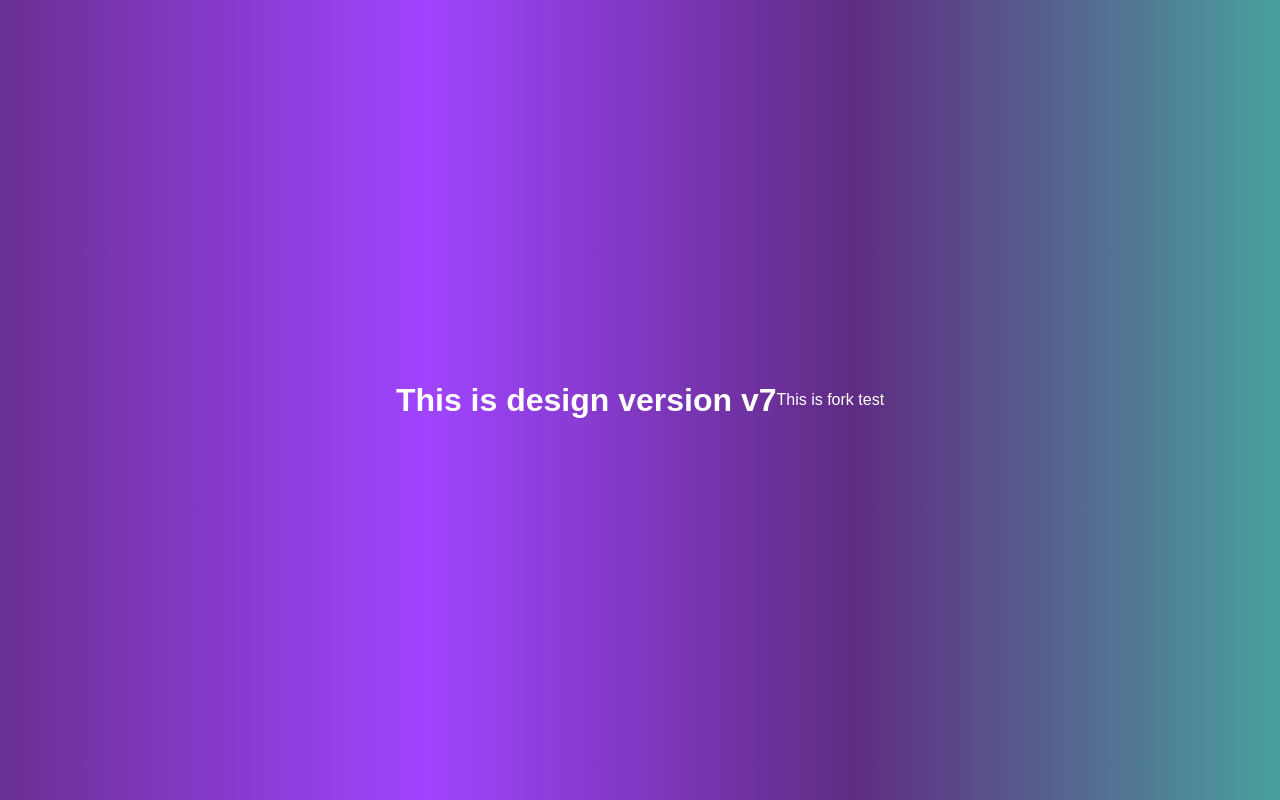
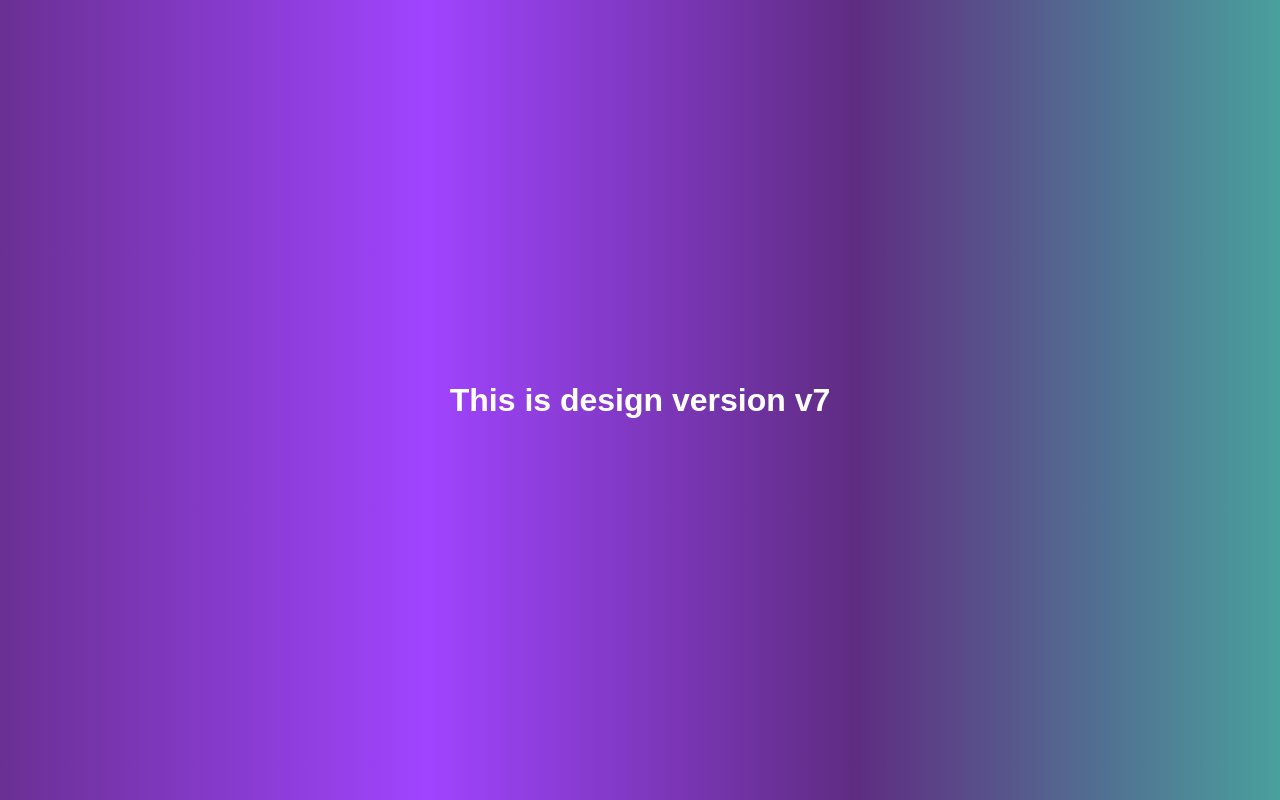
Before and after one commit to Ananyabhanja/git.practice, a plain HTML site: page index.html in a window 1280 px wide. Drawn offline with Linux system fonts and the light colour scheme.

Commit message:
modified index.html

```diff
--- a/index.html
+++ b/index.html
@@ -8,6 +8,5 @@
 </head>
 <body>
     <h1>This is design version v7</h1>
-    <p>This is fork test</p>
 </body>
 </html>
```
